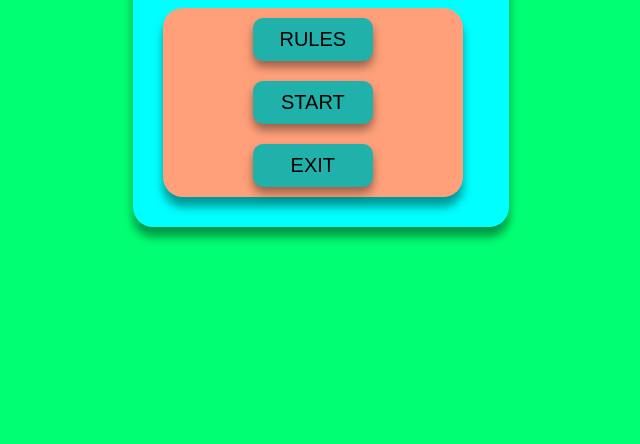
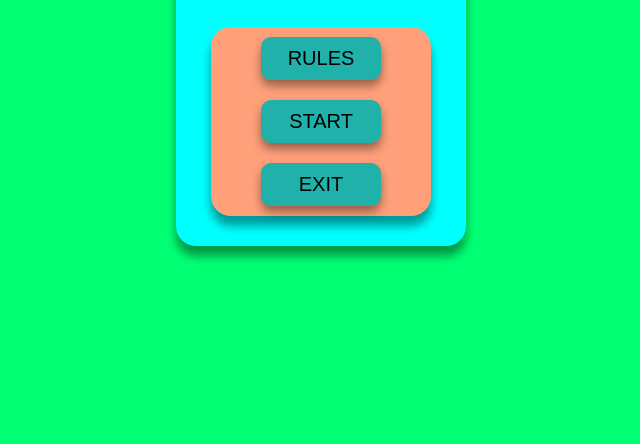
Before and after one commit to Baba0608/FindWordGame, a plain HTML site: page index.html in a window 1280 px wide. Shown: the part 356-800 px from the top of the page, without its empty margins (319-959 px from the left). Drawn offline with Linux system fonts and the light colour scheme.

Commit message:
rules styles

```diff
--- a/sample.css
+++ b/sample.css
@@ -15,16 +15,18 @@ body{
 .box{
     display: flex;
     flex-direction: column;
-    text-align: center;
+    align-items: center;
     background-color: aqua;
     padding: 20px;
     border-radius: 20px;
     box-shadow: 0px 10px 10px rgba(0, 0, 0, .4);
+    width: 250px;
 }
 
 .title{
     display: flex;
     justify-content: center;
+    text-align: center;
     background-color: rgb(167, 188, 50);
     margin: 20px 0px;
     padding: 20px;
@@ -40,7 +42,7 @@ body{
     display: flex;
     flex-direction: column;
     margin: 10px;
-    width: 300px;
+    width: 220px;
     align-items: center;
 
 }
```
